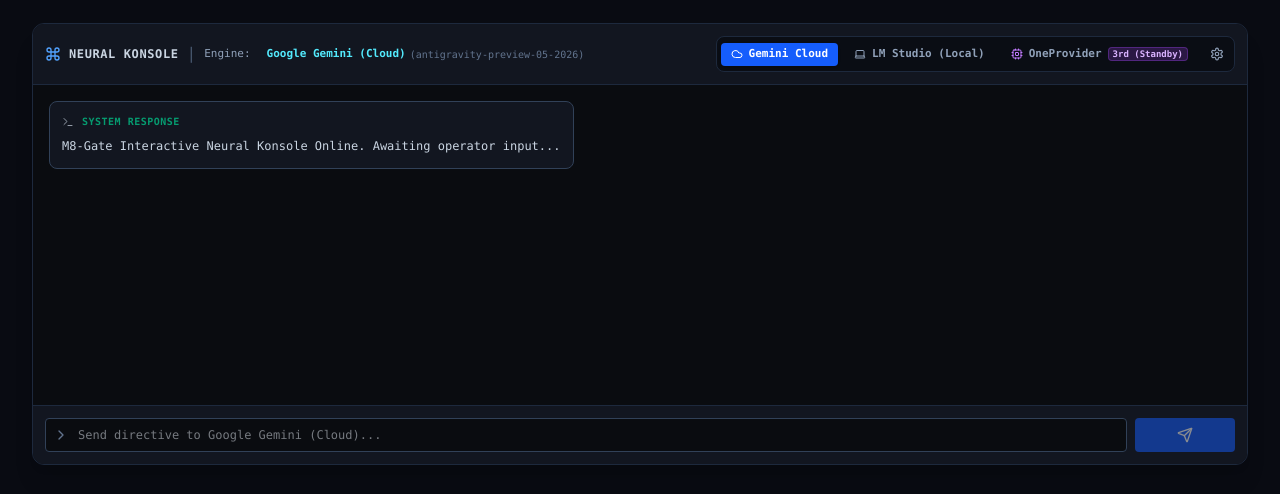
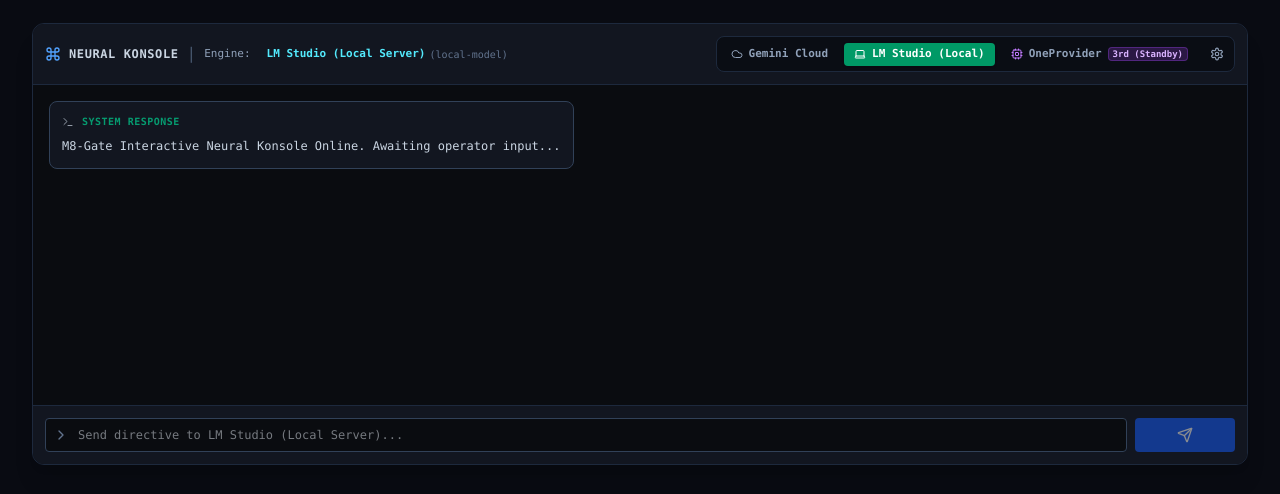
Before and after one commit to Finnlayy/NiN, a React (Vite) app: page / in a window 1280 px wide. Shown: the part 8585-9079 px from the top of the page. Built offline with nearby package versions, Linux system fonts and the light colour scheme; no server answers.

Commit message:
fix: use local LM Studio as the active neural provider
The neural core was defaulting to Gemini, and the running process had been pointed at Ollama. LM Studio on localhost:1234 is now the active provider.

Co-authored-by: Finnlayy <Finnlayy@users.noreply.github.com>

```diff
--- a/src/components/NeuralKonsole.tsx
+++ b/src/components/NeuralKonsole.tsx
@@ -52,7 +52,7 @@ export default function NeuralKonsole() {
 
   // Multi-Provider state
   const [providers, setProviders] = useState<ProviderInfo[]>([]);
-  const [activeProviderId, setActiveProviderId] = useState<AIProviderId>('gemini');
+  const [activeProviderId, setActiveProviderId] = useState<AIProviderId>('lm_studio');
   const [isConfigOpen, setIsConfigOpen] = useState(false);
   const [isSwitchingProvider, setIsSwitchingProvider] = useState(false);
   const [testResult, setTestResult] = useState<{ providerId: AIProviderId; ok: boolean; message: string } | null>(null);
@@ -72,7 +72,7 @@ export default function NeuralKonsole() {
       if (res.ok) {
         const data = await res.json();
         setProviders(data.providers || []);
-        setActiveProviderId(data.activeProvider || 'gemini');
+        setActiveProviderId(data.activeProvider || 'lm_studio');
 
         const lm = (data.providers || []).find((p: ProviderInfo) => p.id === 'lm_studio');
         if (lm) {
@@ -266,9 +266,9 @@ export default function NeuralKonsole() {
   };
 
   const activeProvider = providers.find(p => p.id === activeProviderId) || {
-    id: 'gemini',
-    name: 'Google Gemini (Cloud)',
-    model: 'antigravity-preview-05-2026',
+    id: 'lm_studio',
+    name: 'LM Studio (Local Server)',
+    model: 'local-model',
   };
 
   return (
```
Also changed, not shown: 1 other file (tests, documents, lock files or other folders).
